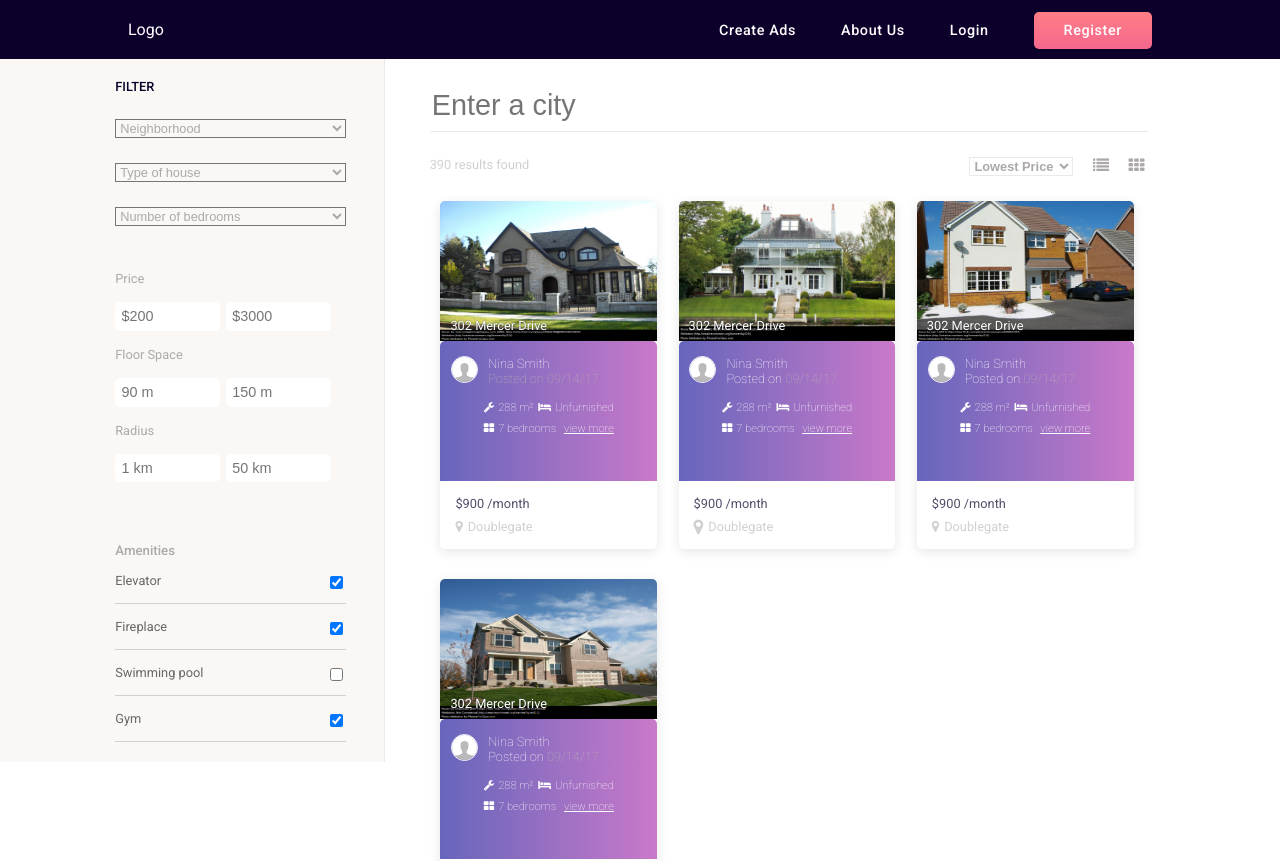
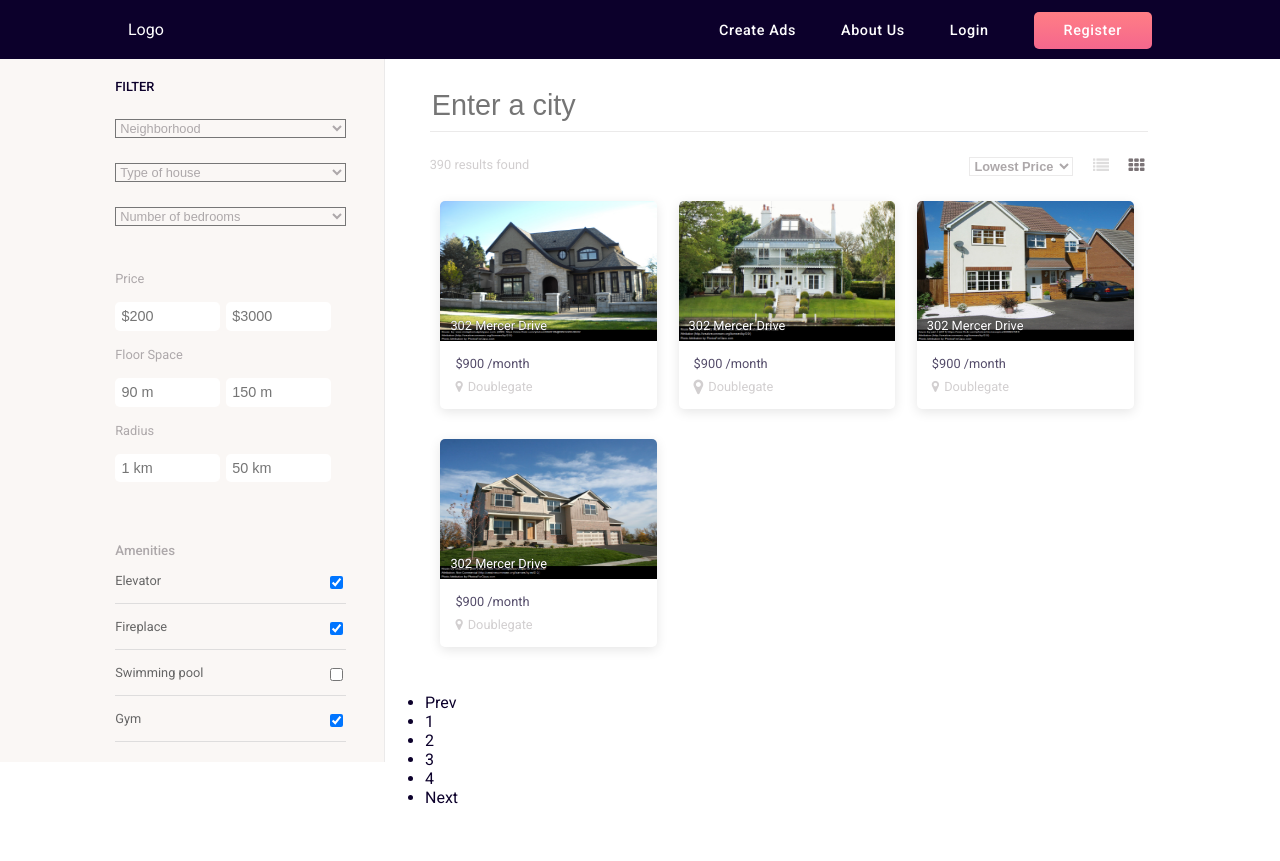
Before and after one commit to sanddc318/react-fullstack-ecommerce, a React (Create React App) app: page / in a window 1280 px wide. Shown: the top 861 px of the page. After the commit the page ends 823 px from the top, so only its background shows below. Built offline with nearby package versions, Linux system fonts and the light colour scheme.

Commit message:
Listing details overlay now fades in. Minor UI tweaks.

```diff
--- a/src/assets/css/App.css
+++ b/src/assets/css/App.css
@@ -84,7 +84,7 @@ header {
       display: block;
       width: 100%;
       padding: 15px 0;
-      border-bottom: 1px solid #d2cfd0;
+      border-bottom: 1px solid #dedddd;
       font-size: .8rem;
       color: #666; }
       #filter .inside .amenities label input[type='checkbox'] {
@@ -126,13 +126,16 @@ header {
           outline: none;
           border-color: #ebeaea; }
         #listings .inside .search-wrapper .results-wrapper .sort-options i.fa {
-          color: #ADA8AA; }
+          color: #dedddd; }
+          #listings .inside .search-wrapper .results-wrapper .sort-options i.fa.fa-th {
+            color: #7b7477; }
     #listings .inside .listing-wrapper {
       display: inline-block;
       width: 30.33%;
       box-shadow: 0 3px 12px rgba(0, 0, 0, 0.1);
       border-radius: 5px;
-      margin: 0 1.5% 30px 1.5%; }
+      margin: 0 1.5% 30px 1.5%;
+      position: relative; }
       #listings .inside .listing-wrapper .listing-image {
         width: 100%;
         height: 140px;
@@ -152,17 +155,24 @@ header {
           z-index: 9; }
       #listings .inside .listing-wrapper .listing-hover-detail {
         background: #5656B5;
-        background: -moz-linear-gradient(left, #5656B5 0%, #C46BC4 100%);
-        background: -webkit-linear-gradient(left, #5656B5 0%, #C46BC4 100%);
-        background: linear-gradient(to right, #5656B5 0%, #C46BC4 100%);
+        background: -moz-linear-gradient(bottom right, #5656B5 0%, #C46BC4 100%);
+        background: -webkit-linear-gradient(left top, #5656B5 0%, #C46BC4 100%);
+        background: linear-gradient(to bottom right, #5656B5 0%, #C46BC4 100%);
         filter: progid:DXImageTransform.Microsoft.gradient( startColorstr='#5656B5', endColorstr='#C46BC4',GradientType=1 );
         color: #FFFEFF;
         font-size: .8rem;
-        font-weight: 100;
+        font-weight: 300;
         height: 140px;
+        width: 100%;
         border-top-left-radius: 5px;
         border-top-right-radius: 5px;
-        opacity: .9; }
+        position: absolute;
+        opacity: 0;
+        top: 0;
+        left: 0;
+        transition: all .7s ease; }
+        #listings .inside .listing-wrapper .listing-hover-detail:hover {
+          opacity: .9; }
         #listings .inside .listing-wrapper .listing-hover-detail .user-details {
           width: 90%;
           margin: 0 auto;
@@ -177,7 +187,7 @@ header {
           #listings .inside .listing-wrapper .listing-hover-detail .user-details .user-info span.user-name {
             display: block; }
           #listings .inside .listing-wrapper .listing-hover-detail .user-details .user-info span.post-date {
-            color: #ADA8AA; }
+            color: #d2cfd0; }
         #listings .inside .listing-wrapper .listing-hover-detail .listing-hover-info {
           max-width: 60%;
           margin: 0 auto;
--- a/src/assets/css/_content-area.sass
+++ b/src/assets/css/_content-area.sass
@@ -63,7 +63,7 @@
         display: block
         width: 100%
         padding: 15px 0
-        border-bottom: 1px solid lighten($gray, 15%)
+        border-bottom: 1px solid lighten($gray, 20%)
         font-size: .8rem
         color: #666
 
@@ -116,7 +116,9 @@
             border-color: lighten($gray, 25%)
 
           i.fa
-            color: $gray
+            color: lighten($gray, 20%)
+            &.fa-th
+              color: darken($gray, 20%)
 
     .listing-wrapper
       display: inline-block
@@ -124,6 +126,7 @@
       box-shadow: 0 3px 12px rgba(0,0,0,0.1)
       border-radius: 5px
       margin: 0 1.5% 30px 1.5%
+      position: relative
 
       .listing-image
         width: 100%
@@ -146,19 +149,25 @@
           z-index: 9
 
       .listing-hover-detail
-        // display: none
         background: #5656B5
-        background: -moz-linear-gradient(left, #5656B5 0%, #C46BC4 100%)
-        background: -webkit-linear-gradient(left, #5656B5 0%,#C46BC4 100%)
-        background: linear-gradient(to right, #5656B5 0%,#C46BC4 100%)
+        background: -moz-linear-gradient(bottom right, #5656B5 0%, #C46BC4 100%)
+        background: -webkit-linear-gradient(left top, #5656B5 0%,#C46BC4 100%)
+        background: linear-gradient(to bottom right, #5656B5 0%,#C46BC4 100%)
         filter: progid:DXImageTransform.Microsoft.gradient( startColorstr='#5656B5', endColorstr='#C46BC4',GradientType=1 )
         color: $white
         font-size: .8rem
-        font-weight: 100
+        font-weight: 300
         height: 140px
+        width: 100%
         border-top-left-radius: 5px
         border-top-right-radius: 5px
-        opacity: .9
+        position: absolute
+        opacity: 0
+        top: 0
+        left: 0
+        transition: all .7s ease
+        &:hover
+          opacity: .9
 
         .user-details
           width: 90%
@@ -179,7 +188,7 @@
               display: block
 
             span.post-date
-              color: $gray
+              color: lighten($gray, 15%)
 
         .listing-hover-info
           max-width: 60%
```
